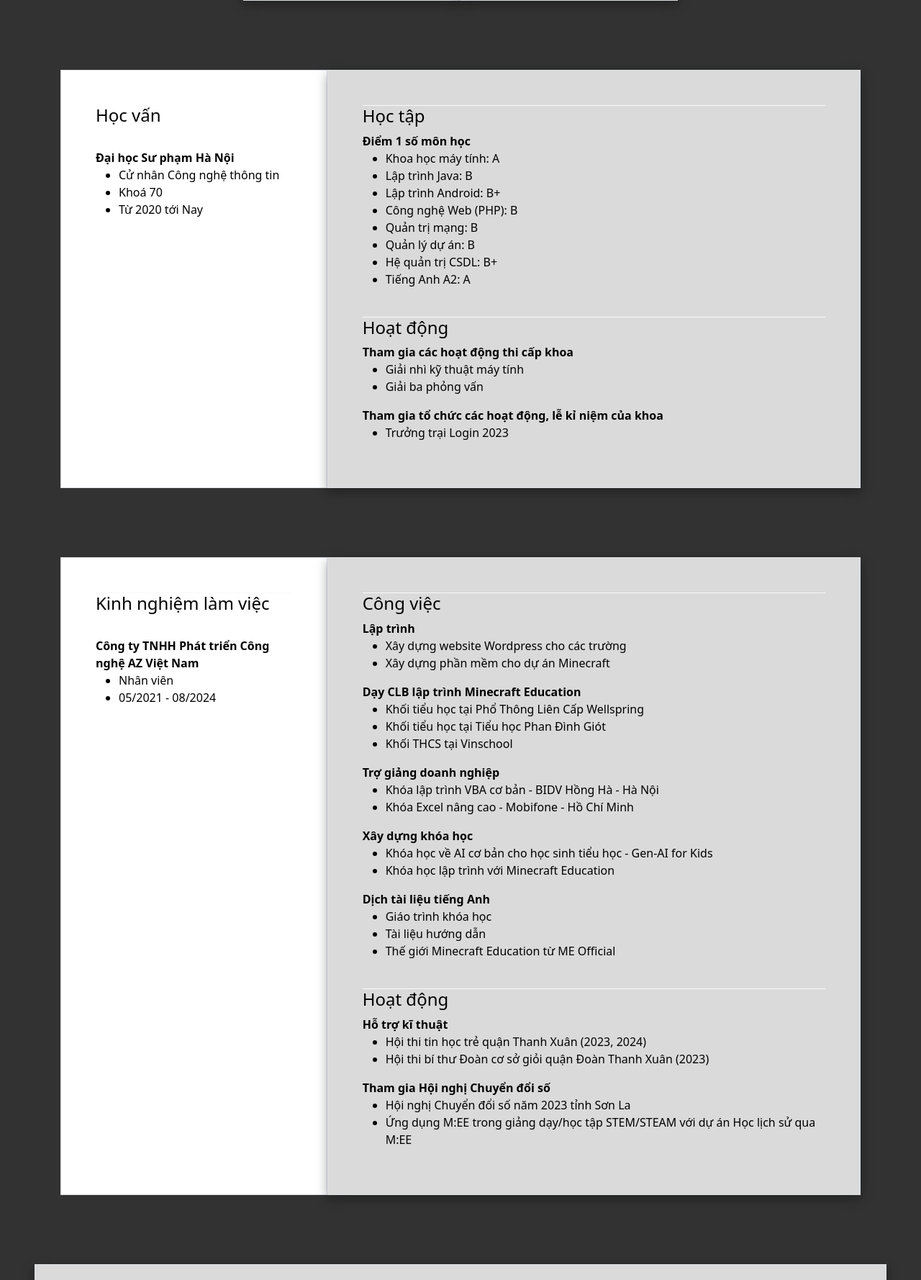
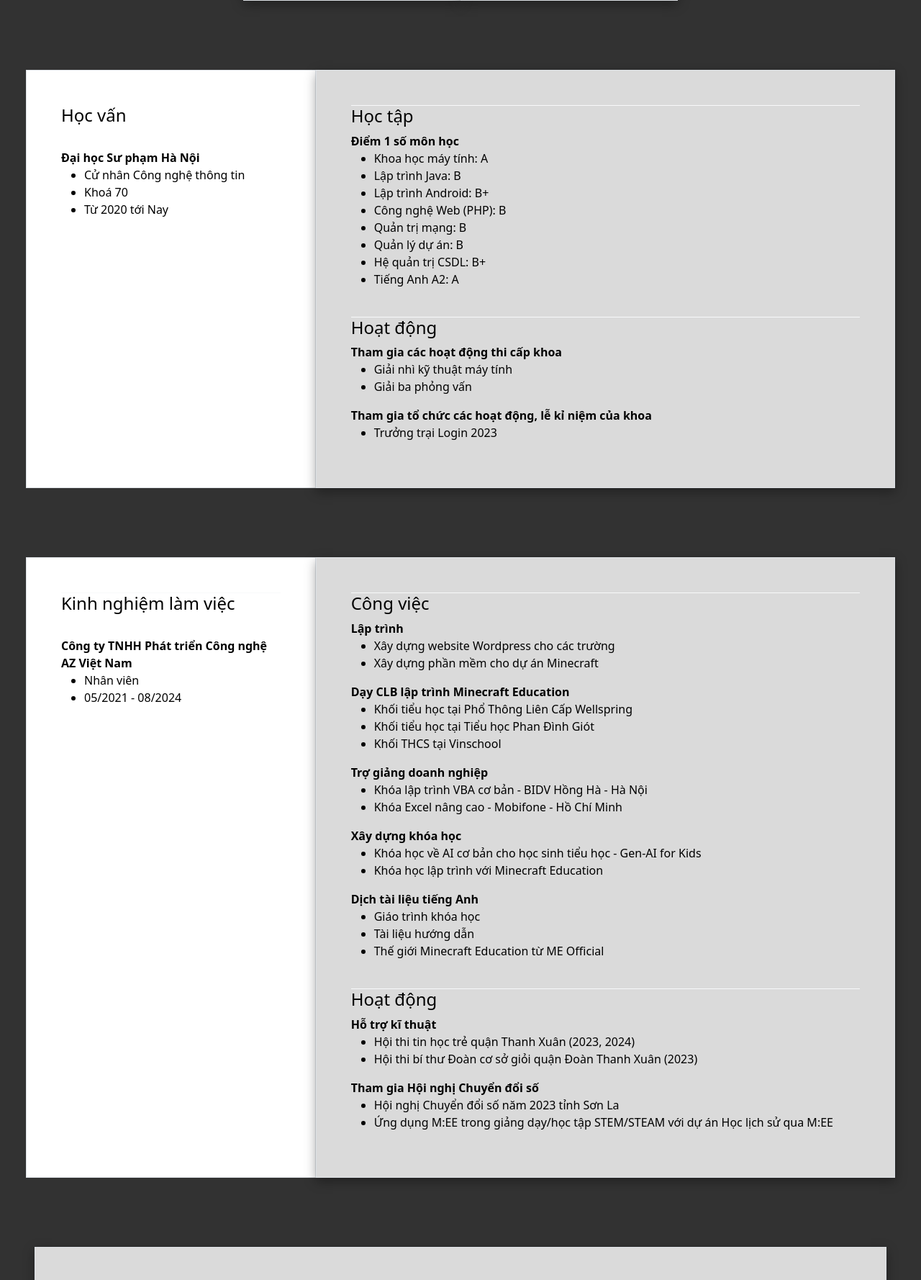
Before and after one commit to AnhDVCoder/AnhDVCoder.github.io, a plain HTML site: page index.html in a window 1280 px wide. Shown: the part 637-2415 px from the top of the page at 72% size. Drawn offline with nearby package versions, Linux system fonts and the light colour scheme.

Commit message:
Add files via upload
Cập nhật kích thước khung khi ở giao diện điện thoại

```diff
--- a/index.html
+++ b/index.html
@@ -162,7 +162,7 @@
         </div>
     </div> -->
 
-    <div class="p-5 mx-5">
+    <div class="p-5">
         <div class="row justify-content-center">
             <div class="col-md-4 bg-white border p-5">
                 <h4>Học vấn</h4>
@@ -207,7 +207,7 @@
         </div>
     </div>
 
-    <div class="p-5 mx-5">
+    <div class="p-5">
         <div class="row justify-content-center">
             <div class="col-md-4 bg-white border p-5">
                 <div class="border-bottom border-light"></div>
```
